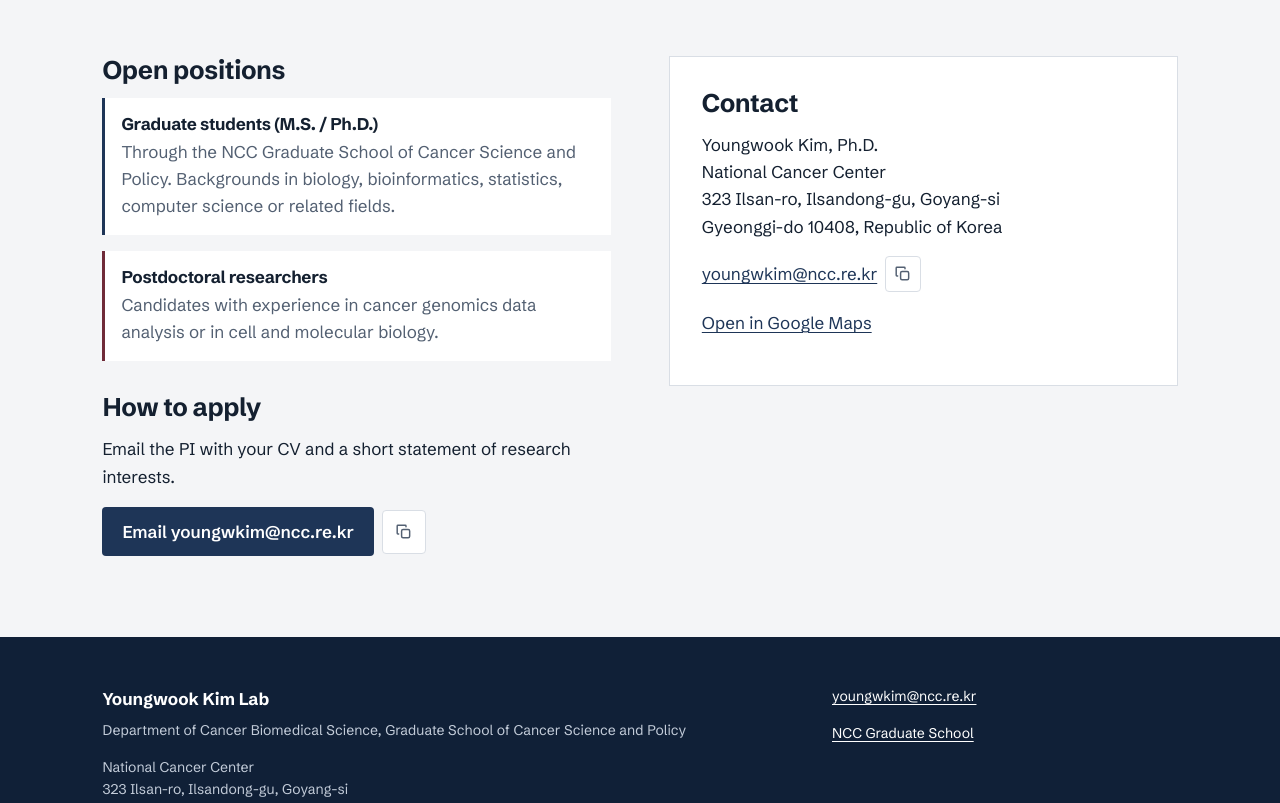
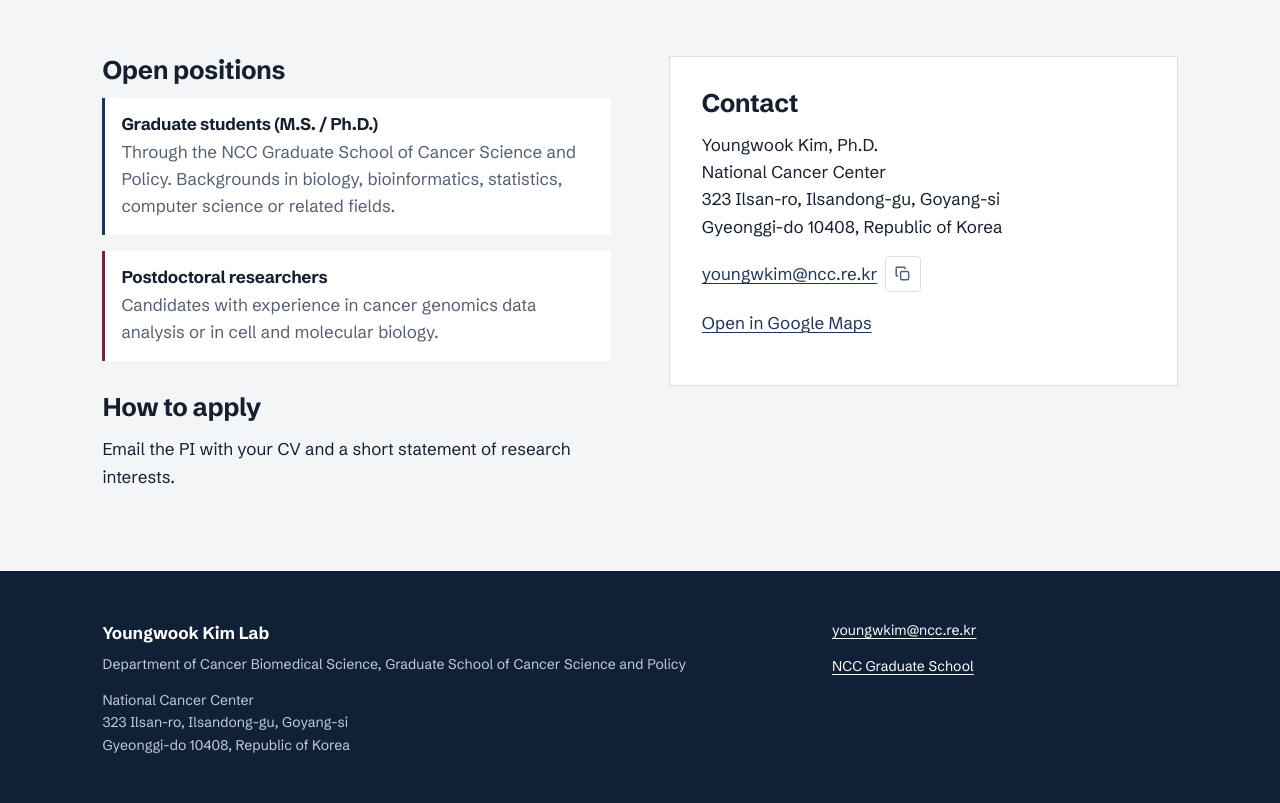
Before and after one commit to ywkim-lab-kncc/ywkim-lab-kncc.github.io, an Eleventy site: page src/join.njk in a window 1280 px wide. Shown: the part 286-1089 px from the top of the page. Built offline with nearby package versions, Linux system fonts and the light colour scheme; Eleventy itself is replaced by a stand-in of ours; files that its build step writes are made by us from their sources.

Commit message:
Add files via upload

```diff
--- a/src/join.njk
+++ b/src/join.njk
@@ -24,7 +24,6 @@ permalink: join.html
       </ul>
       <h2>How to apply</h2>
       <p>{{ join.how_to_apply }}</p>
-      <p class="email-row"><a class="button" href="mailto:{{ site.contact.email }}?subject=Application%20to%20{{ site.short_name | urlencode }}">Email {{ site.contact.email }}</a><button type="button" class="copy-btn" data-copy="{{ site.contact.email }}" aria-label="Copy email address" title="Copy email address"><svg class="copy-icon" viewBox="0 0 24 24" aria-hidden="true"><rect x="9" y="9" width="11" height="11" rx="2"/><path d="M5 15H4a1 1 0 0 1-1-1V4a1 1 0 0 1 1-1h10a1 1 0 0 1 1 1v1"/></svg><svg class="check-icon" viewBox="0 0 24 24" aria-hidden="true"><path d="M5 12.5l4.5 4.5L19 7.5"/></svg><span class="copy-msg" aria-live="polite"></span></button></p>
     </div>
     <div class="contact-card">
       <h2>Contact</h2>
```
